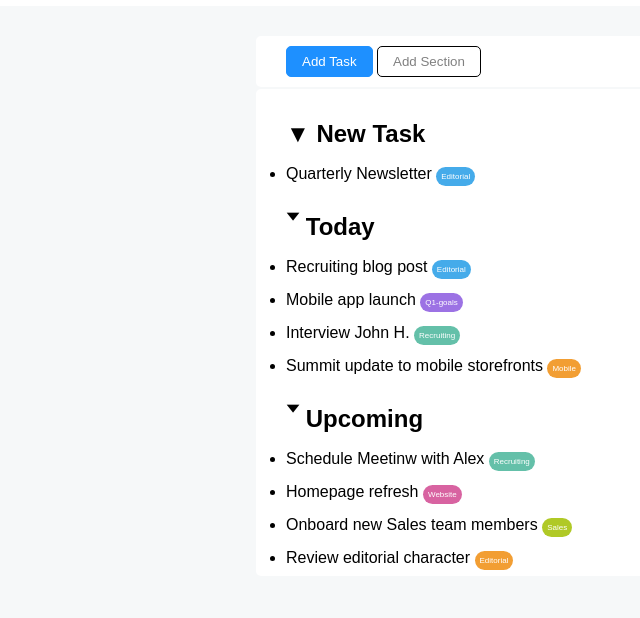
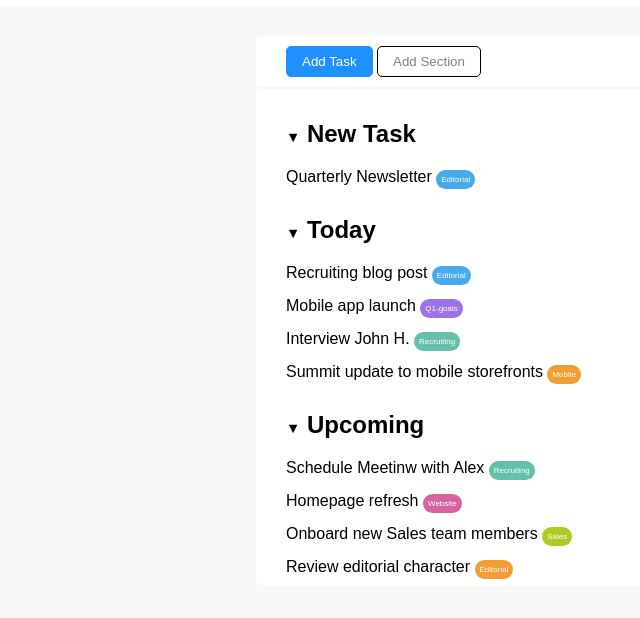
Before and after one commit to AndreaScaranari/html-css-toboolist, a plain HTML site: page index.html in a window 1280 px wide. Shown: the part 64-682 px from the top of the page, without its empty margins (0-640 px from the left). Drawn offline with Linux system fonts and the light colour scheme.

Commit message:
scrolldown added

```diff
--- a/css/style.css
+++ b/css/style.css
@@ -77,6 +77,14 @@ h2{
     margin-bottom: 10px;
 }
 
+.scrolldown{
+font-size: 0.9rem;
+}
+
+li{
+    list-style: none;
+}
+
 li > span{
     color: white;
     border-radius: 10px;
--- a/index.html
+++ b/index.html
@@ -23,14 +23,14 @@
         <div id="your-tasks">
 
             <div id="new-tasks">
-                <h2>&#9660; New Task</h2>
+                <h2><span class="scrolldown">&#9660;</span> New Task</h2>
                 <ul >
                     <li>Quarterly Newsletter <span class="blue">Editorial</span></li>
                 </ul>
             </div>
 
             <div id="today">
-                <h2>&#129171; Today</h2>
+                <h2><span class="scrolldown">&#9660;</span> Today</h2>
                 <ul>
                     <li>Recruiting blog post <span class="blue">Editorial</span></li>
                     <li>Mobile app launch <span class="purple">Q1-goals</span></li>
@@ -40,7 +40,7 @@
             </div>
 
             <div id="upcoming">
-                <h2>&#129171; Upcoming</h2>
+                <h2><span class="scrolldown">&#9660;</span> Upcoming</h2>
                 <ul>
                     <li>Schedule Meetinw with Alex <span class="greener">Recruiting</span></li>
                     <li>Homepage refresh <span class="pink">Website</span></li>
```
